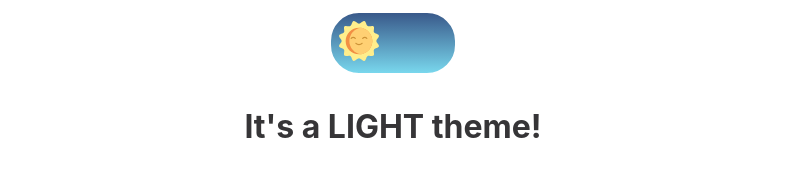
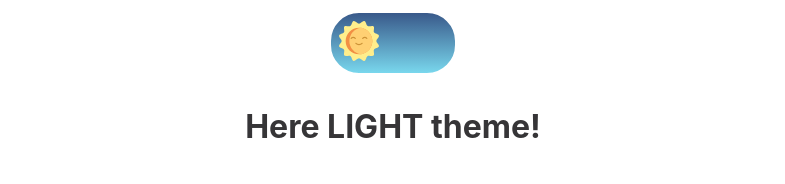
Before and after one commit to luml/activeModeReact, a React (Create React App) app: page / in a window 1280 px wide. Shown: the top 184 px of the page, without its empty margins (247-1032 px from the left). Built offline with nearby package versions, Linux system fonts and the light colour scheme.

Commit message:
feat(harmless update)

```diff
--- a/src/App.js
+++ b/src/App.js
@@ -22,7 +22,7 @@ function App() {
       <>
         <GlobalStyles />
         <Toggle theme={theme} toggleTheme={toggleTheme} />
-        <h1>It's a {themeCopy === 'LIGHT' ? 'LIGHT theme' : 'DARK theme'}!</h1>
+        <h1>Here {themeCopy === 'LIGHT' ? 'LIGHT theme' : 'DARK theme'}!</h1>
         <Content theme={theme}/>
         <footer>
           <span>Credits:</span>
--- a/src/Toggle.js
+++ b/src/Toggle.js
@@ -40,14 +40,14 @@ const ToggleContainer = styled.button`
     width: 2.5rem;
     transition: all 0.3s linear;
 
-    // sun icon
+    ${'' /* sun icon */}
     &:first-child {
-      transform: ${({ lightTheme }) => lightTheme ? 'translateY(0)' : 'translateY(100px)'};
+      transform: ${({ lightTheme }) => lightTheme ? 'translateY(0)' : 'translateY(5rem)'};
     }
 
-    // moon icon
+    ${'' /* moon icon */}
     &:nth-child(2) {
-      transform: ${({ lightTheme }) => lightTheme ? 'translateY(-100px)' : 'translateY(0)'};
+      transform: ${({ lightTheme }) => lightTheme ? 'translateY(-5rem)' : 'translateY(0)'};
     }
   }
 `;
```
